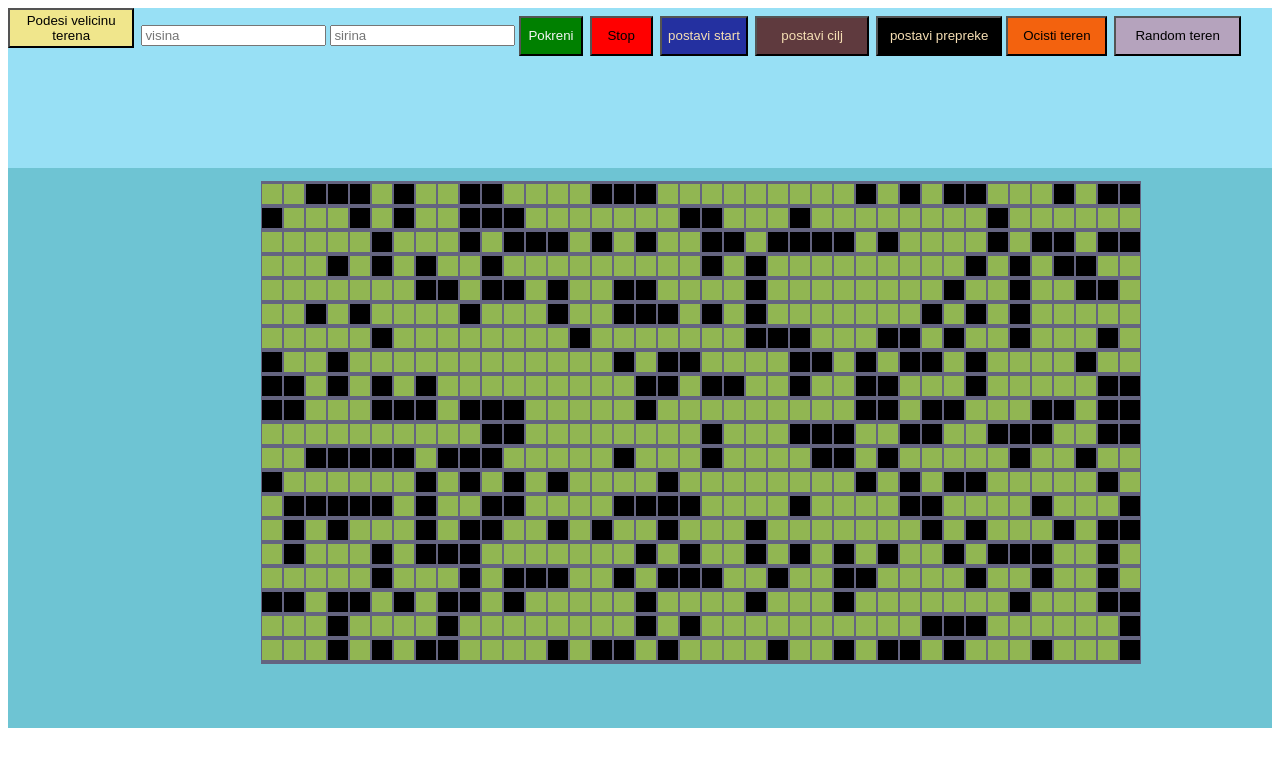
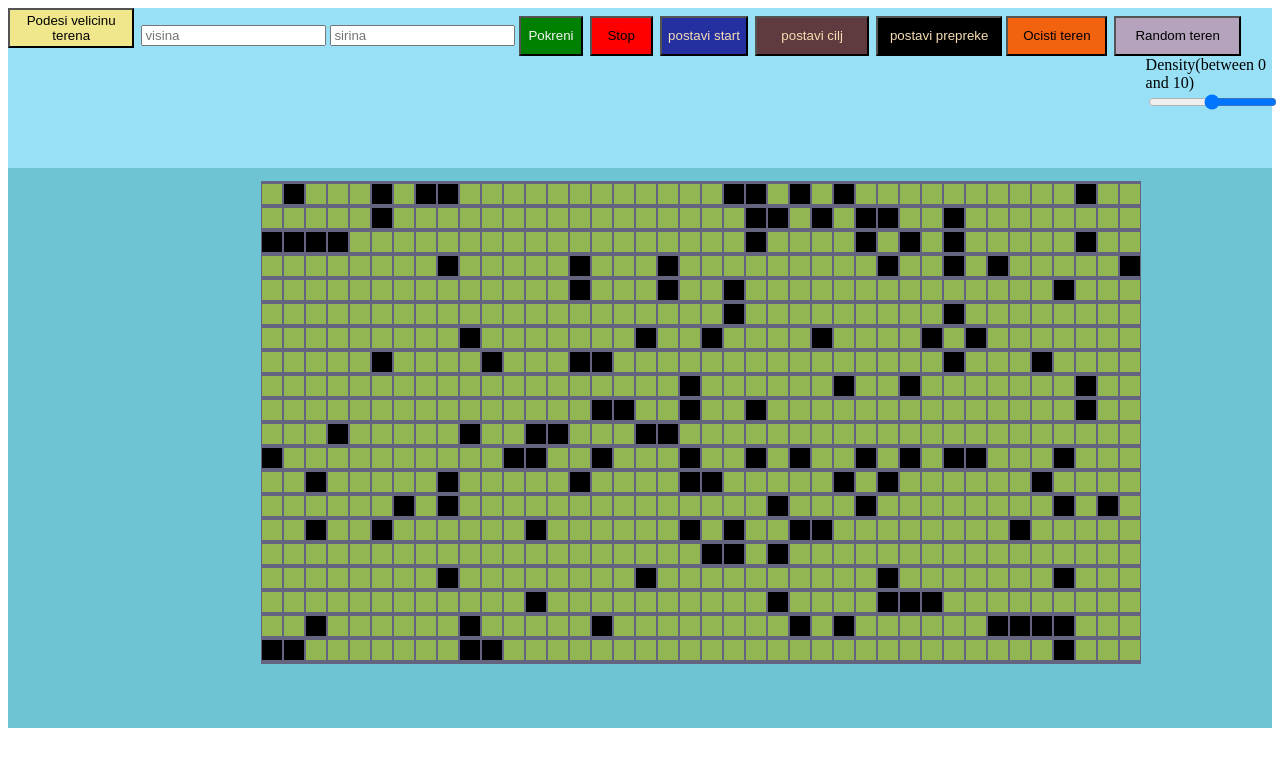
Before and after one commit to MiroslavMilosevic/pathfinding-algorithm, a plain HTML site: page index.html in a window 1280 px wide. Both pictures are taken after a click on the button "Random teren". Drawn offline with Linux system fonts and the light colour scheme.

Commit message:
zavrsna verzija

```diff
--- a/index.html
+++ b/index.html
@@ -21,7 +21,12 @@
        <button id="ocisti">Ocisti teren</button>
        <!-- <br> -->
        <button id="random">Random teren</button>
-    </div>
+       <div style="margin-left:90%; width: auto">
+       <label for="points">Density(between 0 and 10)</label>
+       <br>
+        <input type="range" id="range" placeholder="density" min="2" max="10"  style="direction: rtl">
+         </div>
+     </div>
     <div id="Srednji">
 
         <div class="container" id="container">
--- a/index.js
+++ b/index.js
@@ -51,6 +51,7 @@ dugmeVisinaSirina.addEventListener('click', function(){
        visina=document.getElementById('visina').value;
        sirina=document.getElementById('sirina').value;
       if(proveraVelicineTerena(visina, sirina)){
+        clearTimeout(timeout)
       niz = nacrtajIDodajUListu(Number(visina), Number(sirina));
 
       }else{ alert('uneta visina ili sirina nisu ispravne')}
@@ -87,6 +88,7 @@ let dugmeRandom=document.getElementById('random');
 dugmeRandom.addEventListener('click', function(){
     clearTimeout(timeout)
     najkraciPutNiz1=[];
-niz=nacrtajIDodajUListuPrepreka(visina, sirina);
+
+niz=nacrtajIDodajUListuPrepreka(visina, sirina, Number(document.getElementById('range').value));
 repaint(visina, sirina, niz);
 })
--- a/modul1.js
+++ b/modul1.js
@@ -58,7 +58,7 @@ function repaint(visina, sirina, niz){
 // let obj={ x:j*10, y:i*10, pocetak:false, istrazen:false, cilj:false, roditelj:-1, oznaka:idKocke-1, prepreka:false, najkraci:false}
 // Math.floor(Math.random() * 3);
 // lista.push(obj)
-function nacrtajIDodajUListuPrepreka(visina, sirina){
+function nacrtajIDodajUListuPrepreka(visina, sirina, gustina){
     let lista=[]
    let container=document.getElementById('container');
    container.innerHTML='';
@@ -72,7 +72,7 @@ function nacrtajIDodajUListuPrepreka(visina, sirina){
        container.appendChild(kocka)
         let obj={ x:j*10, y:i*10, pocetak:false, istrazen:false, cilj:false, roditelj:-1, oznaka:idKocke-1, prepreka:false, najkraci:false}
       let tf=[false,true, false]
-      let r = tf[Math.floor(Math.random() * 3)];
+      let r = tf[Math.floor(Math.random() * gustina)];
       if(r){obj.prepreka=true
     }else{ obj.prepreka=false }
 
```
Also changed, not shown: Pictures of Project/Screenshot (10).png (added), Pictures of Project/Screenshot (13).png (added), Pictures of Project/Screenshot (14).png (added).
